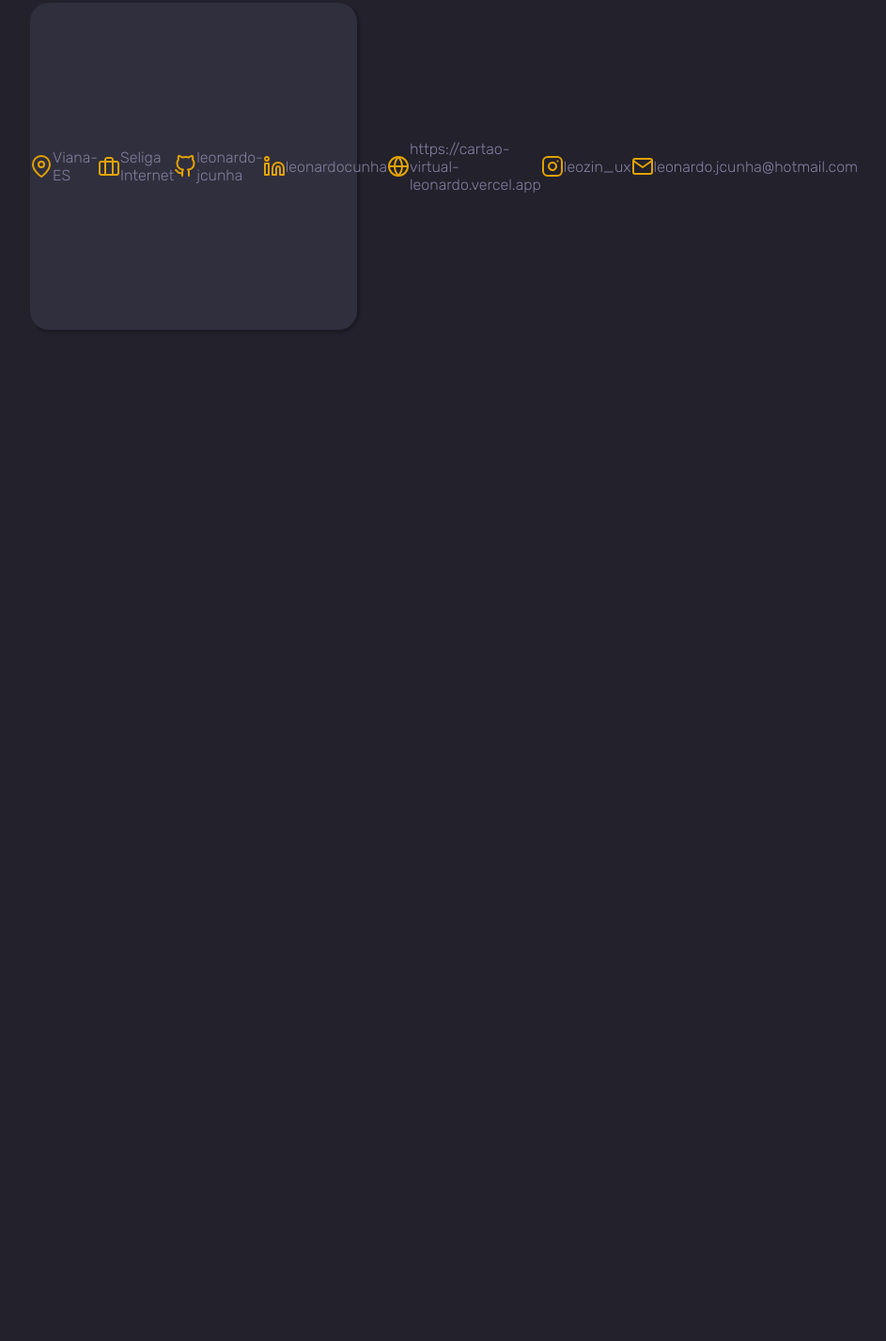
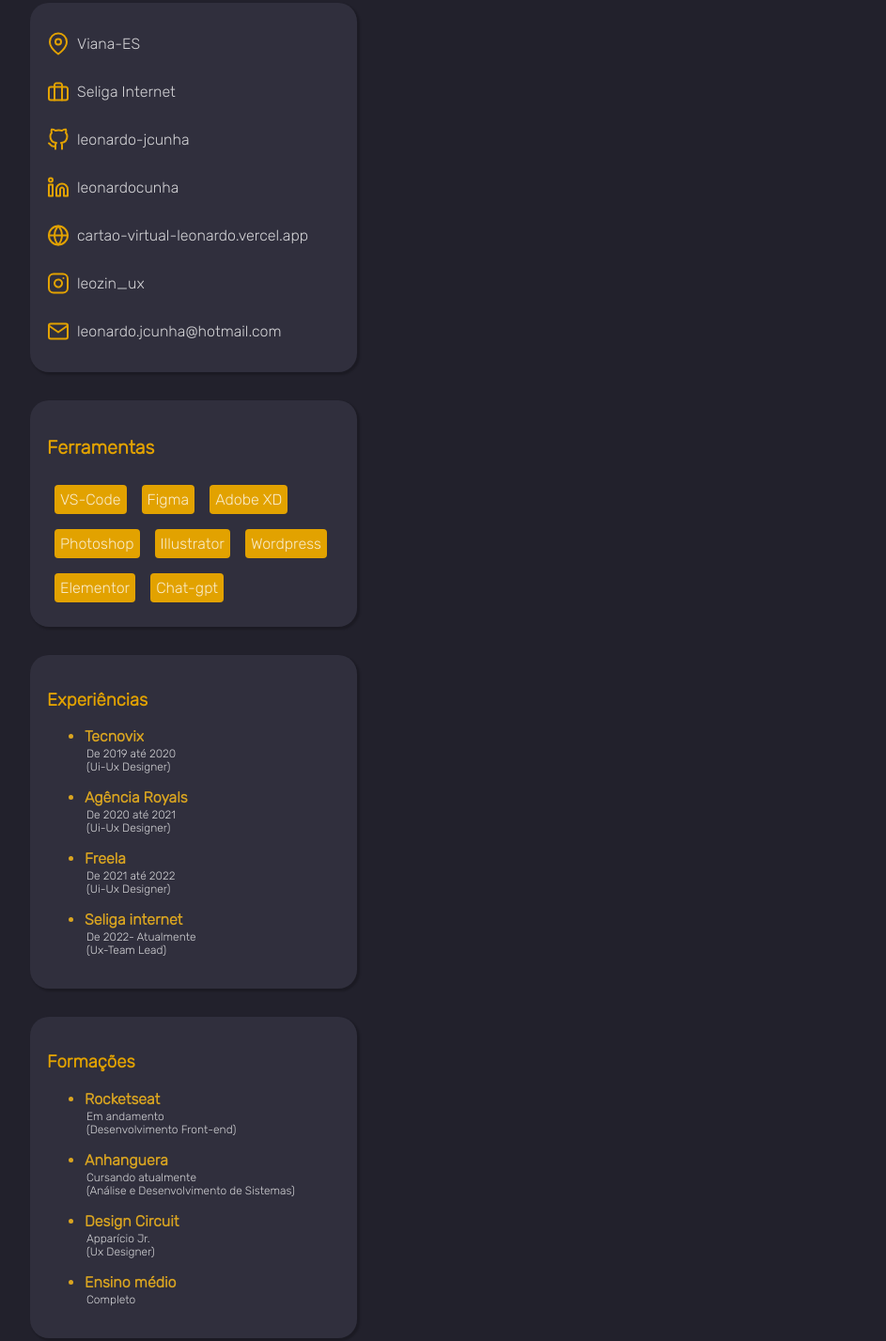
Before and after one commit to leonardo-jcunha/revisao, a plain HTML site: page index.html in a window 1280 px wide. Shown: the part 367-1794 px from the top of the page at 94% size, without its empty margins (16-959 px from the left). Before the commit the page ends 800 px from the top, so only its background shows below. Drawn offline with Linux system fonts and the light colour scheme.

Commit message:
Desenvolvimento de parte do código

```diff
--- a/index.html
+++ b/index.html
@@ -32,20 +32,84 @@
     </div>
 
     <div class="card-icones">
+      <div>
         <img src="assets/map-pin.svg" alt="svg" />
         <p>Viana-ES</p>
+      </div>
+      <div>
         <img src="assets/briefcase.svg" alt="svg" />
         <p>Seliga Internet</p>
+      </div>
+      <div>
         <img src="assets/github.svg" alt="svg" />
         <p>leonardo-jcunha</p>
+      </div>
+      <div>
         <img src="assets/linkedin.svg" alt="svg" />
         <p>leonardocunha</p>
+      </div>
+      <div>
         <img src="assets/globe.svg" alt="" />
-      <p>https://cartao-virtual-leonardo.vercel.app</p>
+        <p>cartao-virtual-leonardo.vercel.app</p>
+      </div>
+      <div>
         <img src="assets/instagram.svg" alt="svg" />
         <p>leozin_ux</p>
+      </div>
+      <div>
         <img src="assets/mail.svg" alt="svg" />
         <p>leonardo.jcunha@hotmail.com</p>
       </div>
+    </div>
+
+    <div class="card-ferramentas">
+      <h3>Ferramentas</h3>
+      <p>VS-Code</p>
+      <p>Figma</p>
+      <p>Adobe XD</p>
+      <p>Photoshop</p>
+      <p>Illustrator</p>
+      <p>Wordpress</p>
+      <p>Elementor</p>
+      <p>Chat-gpt</p>
+    </div>
+    <div class="card-experiencias">
+      <h3>Experiências</h3>
+      <ul>
+        <li><strong>Tecnovix</strong></li>
+        <p>De 2019 até 2020<br />(Ui-Ux Designer)</p>
+      </ul>
+      <ul>
+        <li><strong>Agência Royals</strong></li>
+        <p>De 2020 até 2021<br />(Ui-Ux Designer)</p>
+      </ul>
+      <ul>
+        <li><strong>Freela</strong></li>
+        <p>De 2021 até 2022<br />(Ui-Ux Designer)</p>
+      </ul>
+      <ul>
+        <li><strong>Seliga internet</strong></li>
+        <p>De 2022- Atualmente<br />(Ux-Team Lead)</p>
+      </ul>
+    </div>
+    <div class="card-formacoes">
+      <h3>Formações</h3>
+      <ul>
+        <li><strong>Rocketseat</strong></li>
+        <p>Em andamento<br />(Desenvolvimento Front-end)</p>
+      </ul>
+      <ul>
+        <li><strong>Anhanguera</strong></li>
+        <p>Cursando atualmente<br />(Análise e Desenvolvimento de Sistemas)</p>
+      </ul>
+      <ul>
+        <li><strong>Design Circuit</strong></li>
+        <p>Apparício Jr.<br />(Ux Designer)</p>
+      </ul>
+      <ul>
+        <li><strong>Ensino médio</strong></li>
+        <p>Completo</p>
+      </ul>
+    </div>
   </body>
 </html>
--- a/style.css
+++ b/style.css
@@ -1,3 +1,11 @@
+* h3 {
+  color: #E2A200;
+}
+
+* p {
+  color: #ffffffc9;
+}
+
 body {
   background-color: #22212C;
   font-family: 'Rubik', sans-serif;
@@ -5,53 +13,85 @@ body {
   }
 
   .card-principal {
-    display: flex;
-    flex-direction: column;
-    align-items: center;
+    display: flex; flex-direction: column; align-items: center;
     justify-content: center;
-    width: 348px;
-    height: 292px;
-    background: #302F3D;
-    box-shadow: 2px 2px 2px 1px rgba(0, 0, 0, 0.2);
+    width: 348px; height: 292px;
+    background: #302F3D; box-shadow: 2px 2px 2px 1px rgba(0, 0, 0, 0.2);
     border-radius: 20px;
   }
 
   .card-principal  h3 {
-    color: #E2A200;
     margin-bottom: -10px;
-  }
-  .card-principal  p {
-    color: #837E9F;
+    font-size: 20px;
   }
 
   #foto-perfil {
-    width: 128px;
-    height: 128px;
-
-    border: 2px solid #E2A200;
-    border-radius: 5em;
-    padding: 4px;
+    width: 128px; height: 128px; padding: 4px;
+    border: 2px solid #E2A200; border-radius: 70px;
   }
 
   .card-icones {
-
-    display: flex;
-    align-items: center;
-    width: 348px;
-    height: 348px;
-    margin-top: 30px;
-
-    background: #302F3D;
-    box-shadow: 2px 2px 2px 1px rgba(0, 0, 0, 0.2);
+    box-sizing: border-box;
+    width: 348px; margin-top: 30px; padding: 18px;
+    background: #302F3D; box-shadow: 2px 2px 2px 1px rgba(0, 0, 0, 0.2);
     border-radius: 20px;
   }
 
-  .card-icones img {
-    width: 24px;
-    height: 24px;
+  .card-icones div {
+    display: flex;
   }
 
   .card-icones p {
     font-size: 16px;
-    color: #837E9F;
+    margin-left: 8px;
   }
+
+  .card-ferramentas {
+    display: flex; flex-wrap: wrap;
+    width: 312px; margin-top: 30px; padding: 18px;
+    background: #302F3D; box-shadow: 2px 2px 2px 1px rgba(0, 0, 0, 0.2);
+    border-radius: 20px;
+  }
+
+  .card-ferramentas h3 {
+    margin-right: 160px;
+    font-size: 20px;
+  }
+
+  .card-ferramentas p {
+    font-size: 16px;
+    background-color: #E2A200; border-radius: 4px;
+    min-width: 40px; max-width: 80px;
+    margin: 8px; padding: 6px;
+  }
+
+  .card-experiencias {
+    box-sizing: border-box;
+    width: 348px; margin-top: 30px; padding: 18px;
+    background: #302F3D; box-shadow: 2px 2px 2px 1px rgba(0, 0, 0, 0.2);
+    border-radius: 20px;
+  }
+  .card-experiencias p {
+    font-size: 12px;
+    margin: 2px;
+  }
+
+  .card-experiencias li {
+    font-size: 16px; color: #ebb11ee8;
+  }
+
+  .card-formacoes {
+    box-sizing: border-box;
+    width: 348px; margin-top: 30px; padding: 18px;
+    background: #302F3D; box-shadow: 2px 2px 2px 1px rgba(0, 0, 0, 0.2);
+    border-radius: 20px;
+  }
+
+  .card-formacoes li {
+    font-size: 16px; color: #ebb11ee8;
+  }
+
+  .card-formacoes p {
+    font-size: 12px;
+    margin: 2px;
+  }
```
Lines whose indentation alone changed are shown as unchanged.
